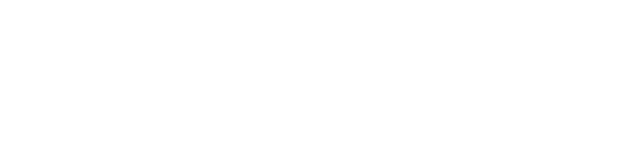
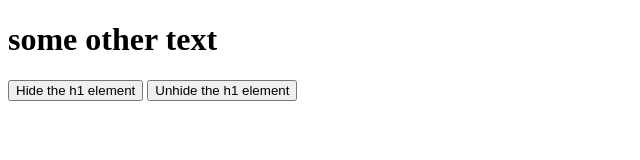
Before and after one commit to metalyx/ps-dom-mini-lab, a plain HTML site: page index.html in a window 1280 px wide. Shown: the whole page, without its empty margins (0-640 px from the left). Drawn offline with Linux system fonts and the light colour scheme.

Commit message:
job done

```diff
--- a/index.html
+++ b/index.html
@@ -1,13 +1,15 @@
 <!DOCTYPE html>
 <html lang="en">
-<head>
-    <meta charset="UTF-8">
-    <meta http-equiv="X-UA-Compatible" content="IE=edge">
-    <meta name="viewport" content="width=device-width, initial-scale=1.0">
+  <head>
+    <meta charset="UTF-8" />
+    <meta http-equiv="X-UA-Compatible" content="IE=edge" />
+    <meta name="viewport" content="width=device-width, initial-scale=1.0" />
     <title>Dom-mini-lab</title>
-</head>
-<body>
-
+  </head>
+  <body>
+    <h1 id="heading">Some text</h1>
+    <button id="hide">Hide the h1 element</button>
+    <button id="unhide">Unhide the h1 element</button>
     <script src="script.js"></script>
-</body>
+  </body>
 </html>
--- a/script.js
+++ b/script.js
@@ -0,0 +1,12 @@
+const heading = document.getElementById("heading");
+heading.textContent = "some other text";
+
+const hideButton = document.getElementById("hide");
+hideButton.addEventListener("click", () => {
+  heading.style.display = "none";
+});
+
+const unhideButton = document.getElementById("unhide");
+unhideButton.addEventListener("click", () => {
+  heading.style.display = "block";
+});
--- a/styles.css
+++ b/styles.css
@@ -0,0 +1,8 @@
+#heading {
+  color: red;
+}
+
+#hide,
+#unhide {
+  font-size: 28px;
+}
```
